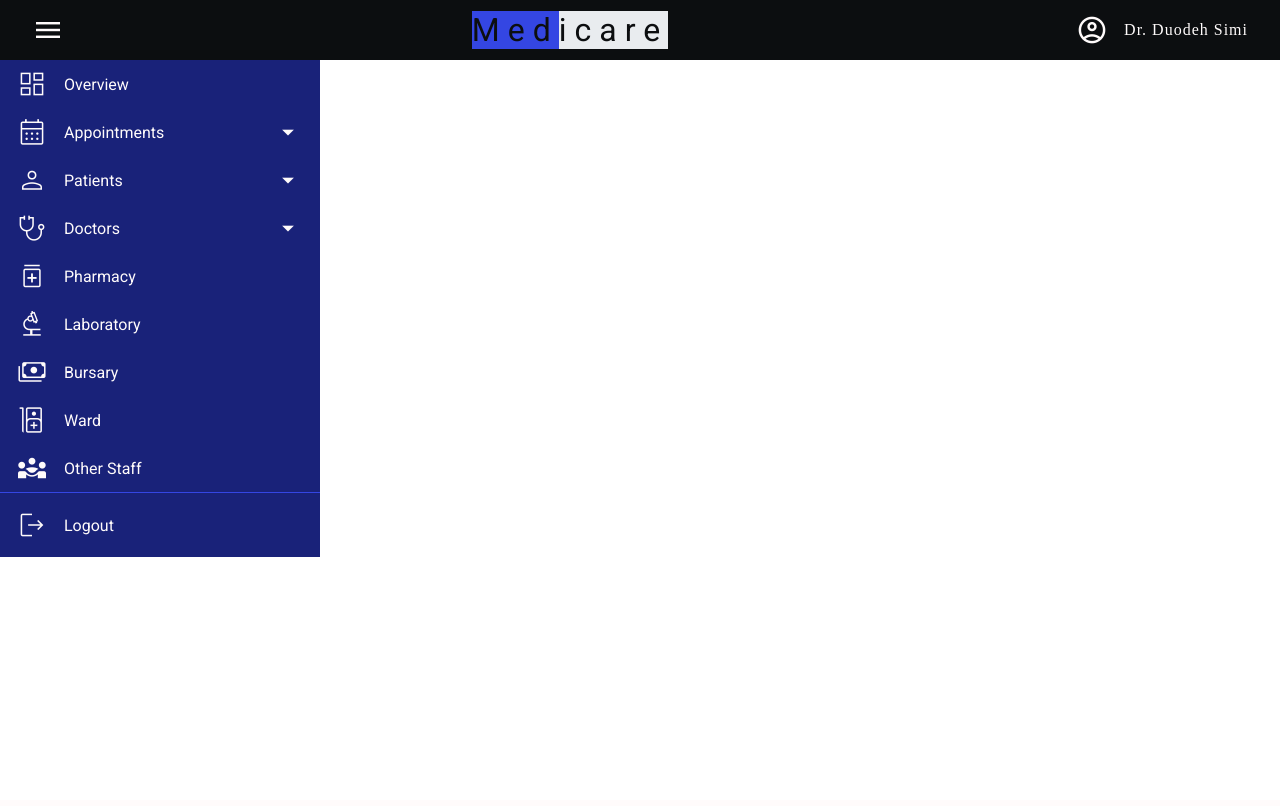
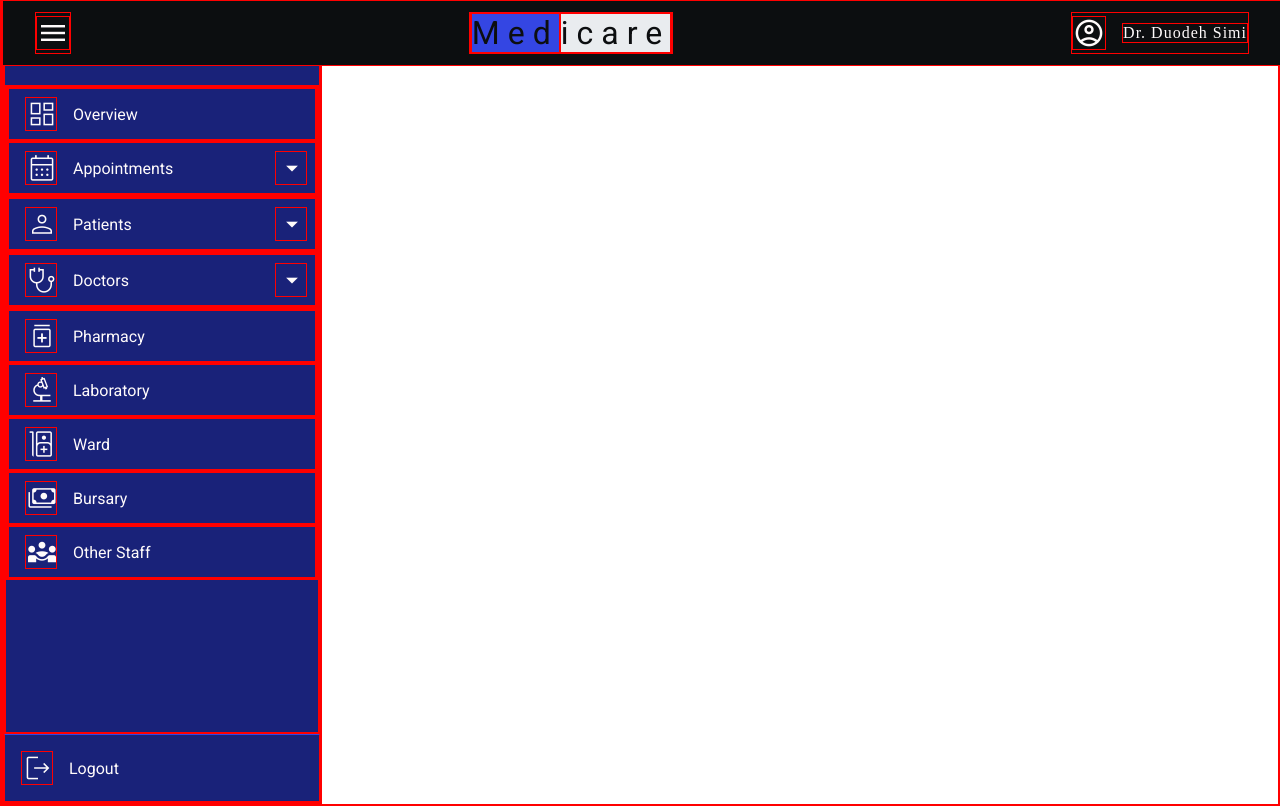
Before and after one commit to enyichiaagu/medicare, a PHP site: page / in a window 1280 px wide. Before the commit the page ends 557 px from the top, so only its background shows below. Run offline with PHP 8.4, Linux system fonts and the light colour scheme.

Commit message:
Finished Sidebar

```diff
--- a/components/sidebar.php
+++ b/components/sidebar.php
@@ -40,12 +40,12 @@
             "iconText" => "biotech"
         ],
         [
+            "name" => "Ward",
+            "iconText" => "ward"
+        ],
+        [
             "name" => "Bursary",
             "iconText" => "payments"
-        ],
-        [
-            "name" => "Ward",
-            "iconText" => "ward"
         ],
         [
             "name" => "Other Staff",
@@ -58,7 +58,8 @@
 ?>
 <aside>
     <div class="menu-options">
-
+        <div class="list-container">
+            <nav>
                 <ul class="navigation">
                     <!-- Looping through every item in the menu -->
                     <?php array_map(function($item) { ?>
@@ -94,6 +95,8 @@
                     <!-- Closing menu options loop -->
                     <?php }, $menuItems); ?>
                 </ul>
+            </nav>
+        </div>
 
         <div class="footer">
             <span class="material-symbols-outlined">logout</span>
--- a/css/header.css
+++ b/css/header.css
@@ -6,6 +6,9 @@ header {
 	padding: 0.7rem 2rem;
 	display: flex;
 	justify-content: space-between;
+	position: fixed;
+	width: 100%;
+	top: 0;
 	background-color: var(--black);
 }
 
--- a/css/sidebar.css
+++ b/css/sidebar.css
@@ -5,33 +5,44 @@ aside * {
 aside {
 	width: 20rem;
 	background-color: var(--bg-blue);
+}
+
+aside .menu-options {
+	display: flex;
+	flex-direction: column;
+	height: 100vh;
+}
+
+aside div.list-container {
+	padding-top: 10vh;
+	overflow-y: hidden;
 	flex-grow: 1;
 }
 
-/* aside::-webkit-scrollbar-track {
-	box-shadow: inset 0 0 6px rgba(0, 0, 0, 0.1);
-	-webkit-box-shadow: inset 0 0 6px rgba(0, 0, 0, 0.1);
-	background-color: #fff;
+aside div.list-container nav {
+	height: 100%;
+	overflow-y: scroll;
+	padding-bottom: 10vh;
+}
+
+div.list-container nav::-webkit-scrollbar-track {
 	border-radius: 10px;
 }
 
-aside::-webkit-scrollbar {
-	width: 10px;
-	background-color: #f5f5f5;
+div.list-container nav::-webkit-scrollbar {
+	width: 0.5rem;
+	background-color: transparent;
 }
 
-aside::-webkit-scrollbar-thumb {
+div.list-container nav::-webkit-scrollbar-thumb {
 	border-radius: 10px;
-	background-color: #fff;
-	background-image: -webkit-gradient(
-		linear,
-		40% 0%,
-		75% 84%,
-		from(#4d9c41),
-		to(#19911d),
-		color-stop(0.6, #54de5d)
-	);
-} */
+	background-color: var(--blue);
+	visibility: hidden;
+}
+
+aside:hover div.list-container nav::-webkit-scrollbar-thumb {
+	visibility: visible;
+}
 
 aside ul.navigation > li {
 	display: flex;
@@ -39,7 +50,7 @@ aside ul.navigation > li {
 }
 
 aside ul.navigation > li:hover {
-	background-color: var(--darker-blue);
+	background-color: var(--black);
 }
 
 aside ul.navigation > li .option-display {
@@ -58,12 +69,17 @@ aside ul.navigation > li span.material-symbols-outlined,
 }
 
 aside ul.navigation > li span.down-arrow {
-	margin: 0 1rem 0 auto;
+	margin: 0 0.5rem 0 auto;
 }
 
 aside ul.sub-menu-items {
 	background-color: var(--darker-blue);
-	display: none;
+	height: 0;
+	overflow-y: hidden;
+}
+
+aside ul.sub-menu-open {
+	height: fit-content;
 }
 
 aside ul.sub-menu-items li {
--- a/css/utils.css
+++ b/css/utils.css
@@ -14,7 +14,7 @@
 }
 
 * {
-	/* border: 1px solid red; */
+	border: 1px solid red;
 	padding: 0;
 	margin: 0;
 	box-sizing: border-box;
--- a/index.php
+++ b/index.php
@@ -31,7 +31,12 @@
 		<title>Medicare Dashboard</title>
 	</head>
 	<body>
+
+		<!-- PHP Imports -->
 		<?php require_once('./components/header.php'); ?>
 		<?php require_once('./components/sidebar.php') ?>
+
+		<!-- JavaScript Imports -->
+		<script src="./js/sidebar.js"></script>
 	</body>
 </html>
--- /dev/null
+++ b/js/sidebar.js
@@ -0,0 +1,26 @@
+const dropDownOptions = document.querySelectorAll('nav ul.navigation > li')
+
+const dropDownsToArray = Array.from(dropDownOptions)
+
+const filteredOptions = dropDownsToArray.filter((option) =>
+	option.querySelector('.down-arrow')
+)
+
+filteredOptions.forEach((element) => {
+	element.addEventListener('click', toggleSubMenu)
+})
+
+function toggleSubMenu({ currentTarget }) {
+	const subMenuBlock = currentTarget.querySelector('.sub-menu-items')
+	subMenuBlock.classList.toggle('sub-menu-open')
+}
+
+// const ButtonsToArray = Array.from(dropDownButtons)
+
+// const optionsArray = ButtonsToArray.map(
+// 	(option) => option.parentElement.parentElement
+// )
+
+// console.log(dropDownOptions[0].parentNode)
+// console.log(dropDownOptions[1].parentNode)
+// console.log(dropDownOptions[2].parentNode)
```
Lines whose indentation alone changed are shown as unchanged.
